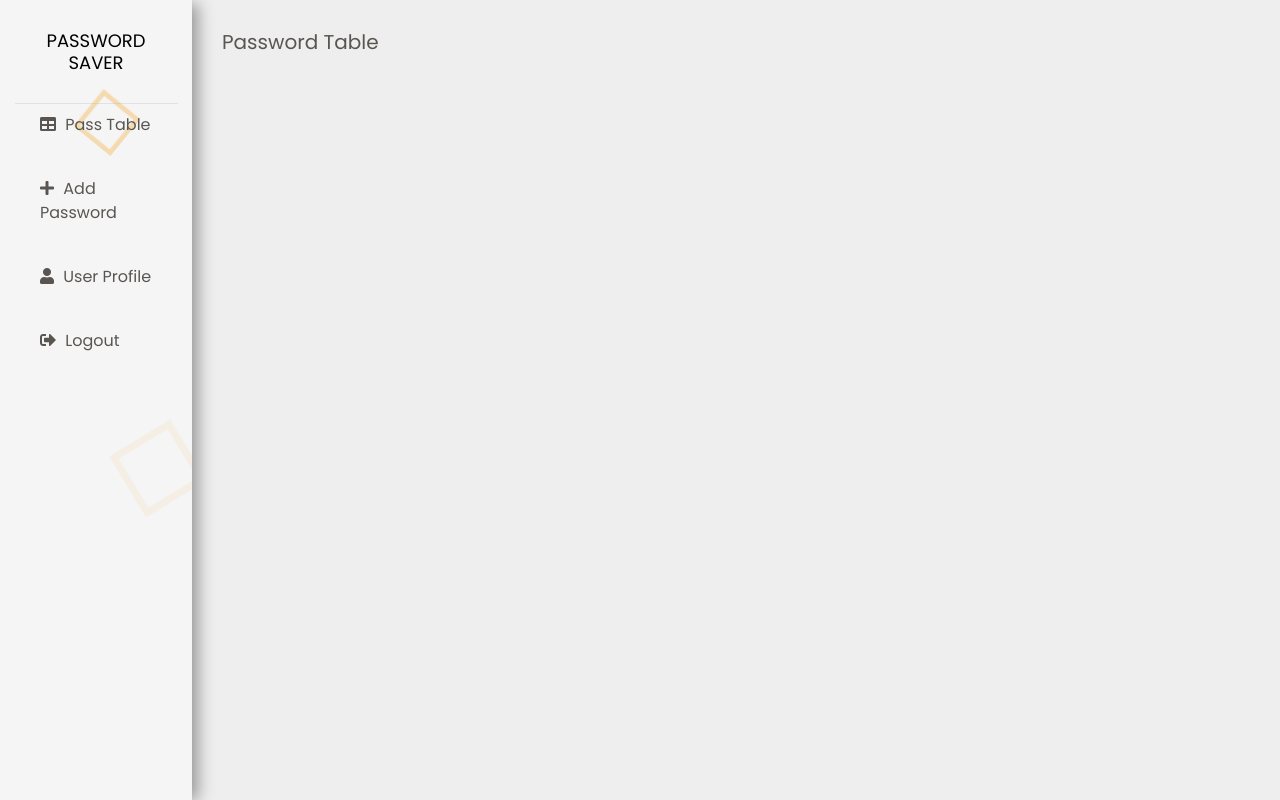
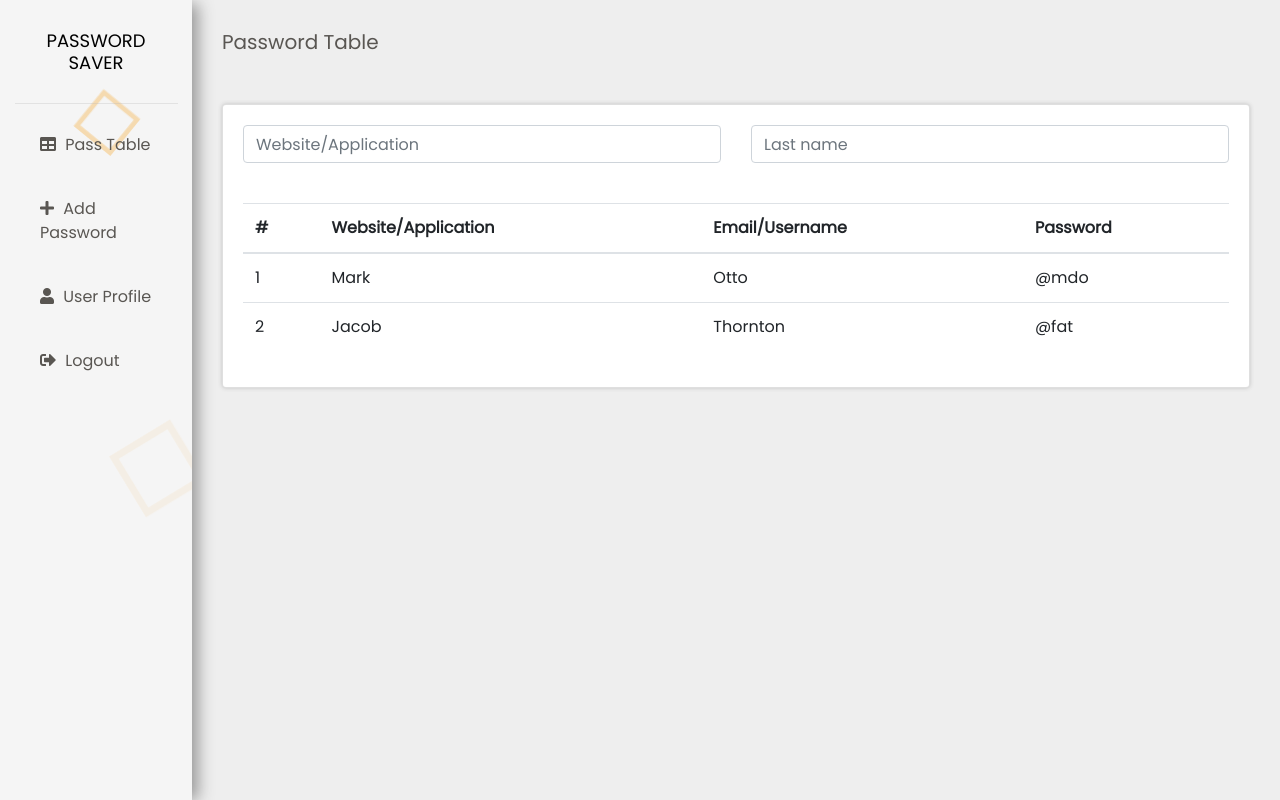
Before and after one commit to SuperMiro0809/password-saver, a React (Create React App) app in the folder client/: page /dashboard in a window 1280 px wide. Built offline with nearby package versions, Linux system fonts and the light colour scheme.

Commit message:
password table component and design, admin rename to dashboard, dashboard default and add password components

```diff
--- a/client/src/components/Dashboard/Dashboard.js
+++ b/client/src/components/Dashboard/Dashboard.js
@@ -1,6 +1,7 @@
 import './Dashboard.scss';
 import { Switch, Route } from 'react-router-dom';
 import Header from '../Header/Header';
+import DashboardDefault from './DashboardDefault/DashboardDefault';
 import PassTable from './PassTable/PassTable';
 
 function Dashboard() {
@@ -9,7 +10,11 @@ function Dashboard() {
             <Header />
             <main className="content">
                 <Switch>
-                    <Route path="/dashboard" component={PassTable}/>
+                    <Route path="/dashboard">
+                        <DashboardDefault title="Password Table">
+                            <PassTable />
+                        </DashboardDefault>
+                    </Route>
                     <Route path="/admin/add-password" />
                     <Route path="/admin/profile"/>
                 </Switch>
--- /dev/null
+++ b/client/src/components/Dashboard/DashboardDefault/DashboardDefault.js
@@ -0,0 +1,17 @@
+import './DashboardDefault.scss';
+import { Card } from 'react-bootstrap';
+
+function DashboardDefault(props) {
+    console.log(props)
+    return (
+        <section className="wrapper">
+            <h5>{props.title}</h5>
+
+            <Card className="component-card">
+                {props.children}
+            </Card>
+        </section>
+    );
+}
+
+export default DashboardDefault;
--- /dev/null
+++ b/client/src/components/Dashboard/DashboardDefault/DashboardDefault.scss
@@ -0,0 +1,7 @@
+.wrapper {
+
+    .component-card {
+        margin-top: 50px;
+        box-shadow: 0px 0px 4px 0px #C3C3C3;
+    }
+}
--- a/client/src/components/Dashboard/PassTable/PassTable.js
+++ b/client/src/components/Dashboard/PassTable/PassTable.js
@@ -1,9 +1,46 @@
-function passTable() {
+import './PassTable.scss';
+import { Table, Card, Form, Row, Col } from 'react-bootstrap';
+
+function PassTable() {
     return (
-        <section>
-            <h5>Password Table</h5>
-        </section>
+        <Card.Body className="component-content">
+            <Form>
+                <Row>
+                    <Col>
+                        <Form.Control placeholder="Website/Application" />
+                    </Col>
+                    <Col>
+                        <Form.Control placeholder="Last name" />
+                    </Col>
+                </Row>
+            </Form>
+
+            <Table hover className="password-table">
+                <thead>
+                    <tr>
+                        <th>#</th>
+                        <th>Website/Application</th>
+                        <th>Email/Username</th>
+                        <th>Password</th>
+                    </tr>
+                </thead>
+                <tbody>
+                    <tr>
+                        <td>1</td>
+                        <td>Mark</td>
+                        <td>Otto</td>
+                        <td>@mdo</td>
+                    </tr>
+                    <tr>
+                        <td>2</td>
+                        <td>Jacob</td>
+                        <td>Thornton</td>
+                        <td>@fat</td>
+                    </tr>
+                </tbody>
+            </Table>
+        </Card.Body>
     );
 }
 
-export default passTable;
+export default PassTable;
--- a/client/src/components/Dashboard/PassTable/PassTable.scss
+++ b/client/src/components/Dashboard/PassTable/PassTable.scss
@@ -0,0 +1,6 @@
+.component-content {
+
+    .password-table {
+        margin-top: 40px;
+    }
+}
--- a/client/src/components/Header/Header.scss
+++ b/client/src/components/Header/Header.scss
@@ -28,6 +28,6 @@
     }
 
     ul {
-        margin-top: 30px;
+        margin-top: 50px;
     }
 }
```
Also changed, not shown: client/src/components/Dashboard/AddPassword/AddPassword.js (added, +7 -0 lines), client/src/components/Dashboard/AddPassword/AddPassword.scss (added).
